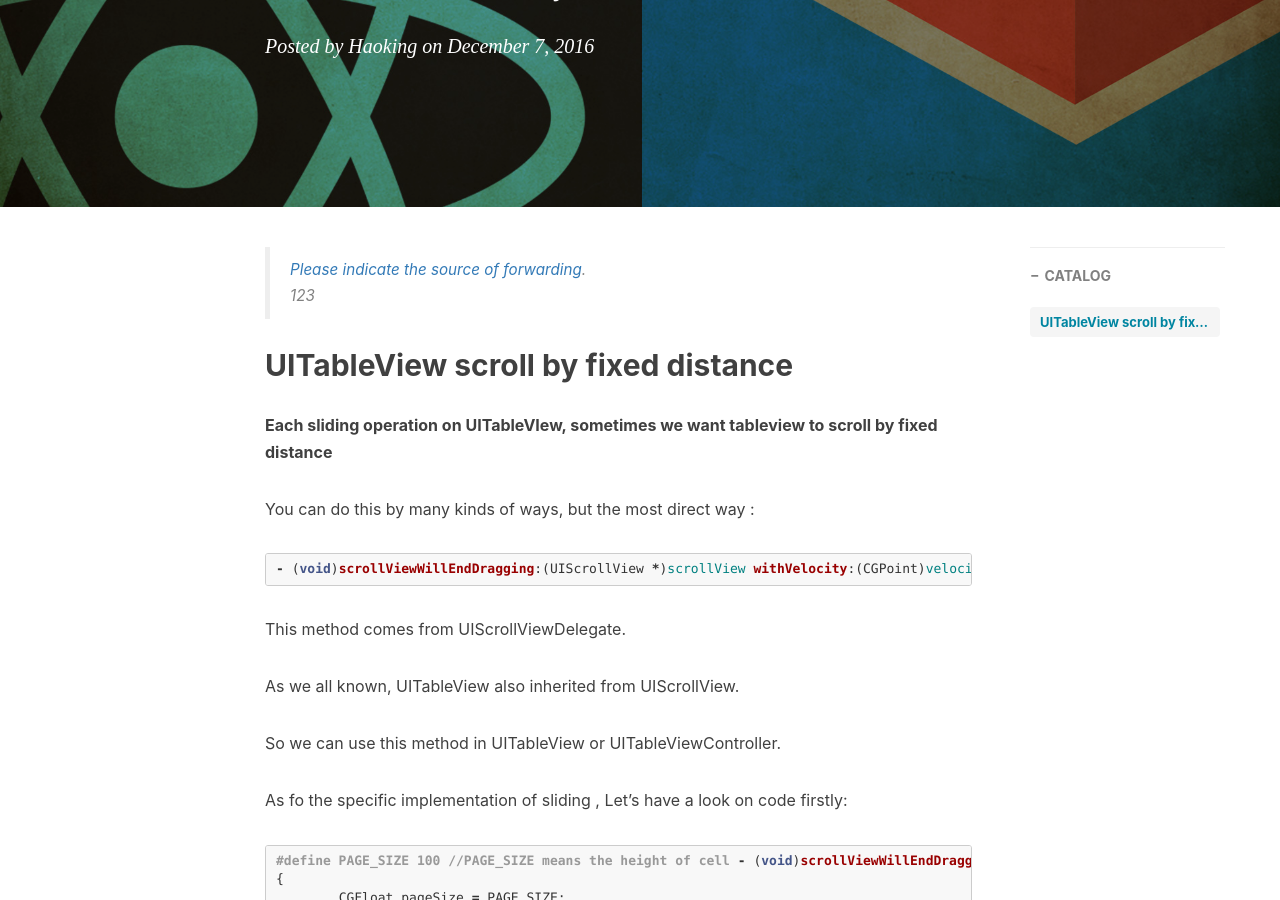
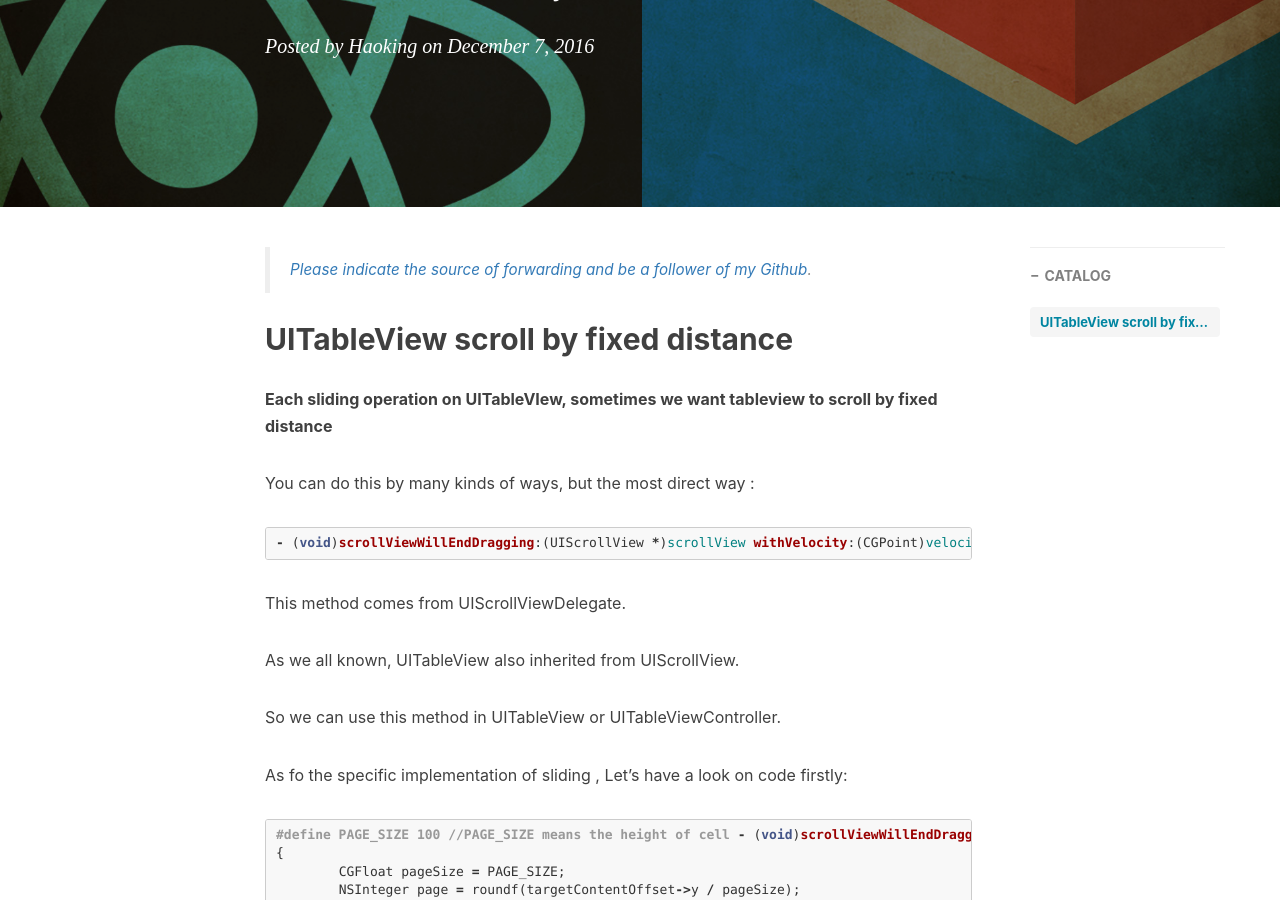
Before and after one commit to haoking/haoking.github.io, a Jekyll site: the page built from _posts/2016-12-08-UITableView-scroll-fixed-distance.markdown, in a window 1280 px wide and 900 px high, scrolled down 376 px. Built offline with Jekyll 4.4.1, drawn with Linux system fonts in a browser that asks for light colours; nearby versions of some CDN libraries; comment, search, counter and statistics services are not loaded.

Commit message:
link fix

```diff
--- a/_posts/2016-12-07-pip-install.markdown
+++ b/_posts/2016-12-07-pip-install.markdown
@@ -13,7 +13,7 @@
     - python
 ---
 
-> Please indicate the source of forwarding (http://haoking.me)
+> [Please indicate the source of forwarding and be a follower of my Github](https://github.com/haoking).
 
 
 
--- a/_posts/2016-12-07-scrapy-version-error.markdown
+++ b/_posts/2016-12-07-scrapy-version-error.markdown
@@ -14,7 +14,7 @@
     - scrapy
 ---
 
-> Please indicate the source of forwarding (http://haoking.me)
+> [Please indicate the source of forwarding and be a follower of my Github](https://github.com/haoking).
 
 
 
--- a/_posts/2016-12-08-UITableView-scroll-fixed-distance.markdown
+++ b/_posts/2016-12-08-UITableView-scroll-fixed-distance.markdown
@@ -15,9 +15,8 @@
     - scrollView
 ---
 
-> [Please indicate the source of forwarding](http://haoking.me).
+> [Please indicate the source of forwarding and be a follower of my Github](https://github.com/haoking).
 >
-> 123
 
 
 
```
